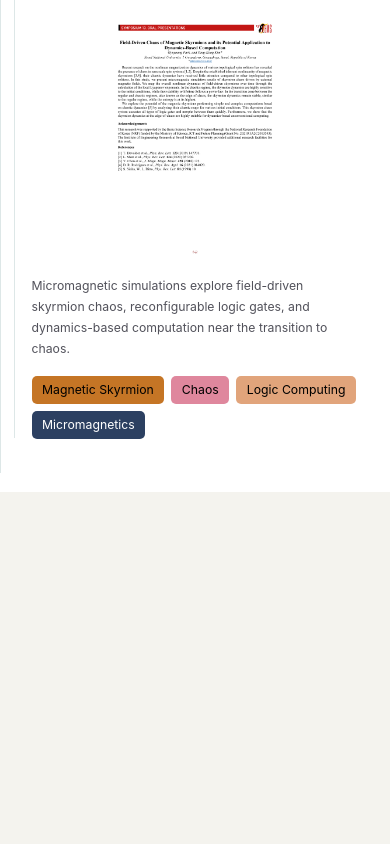
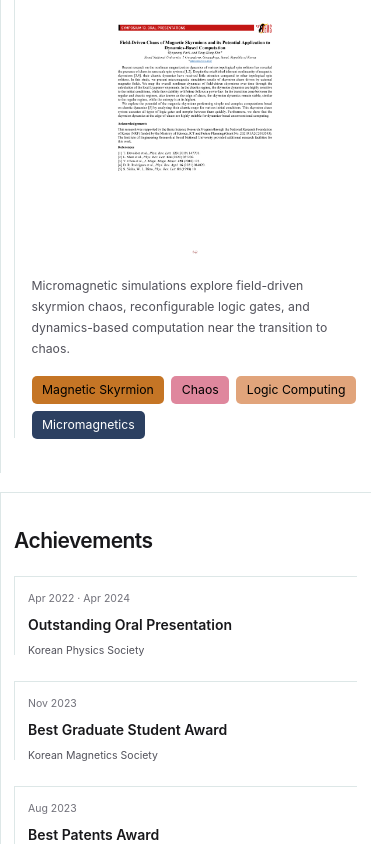
Before and after one commit to gyuyoungpark/gyuyoungpark.github.io, a React (Vite) app: page / in a window 390 px wide. Shown: the part 11156-12000 px from the top of the page. Before the commit the page ends 11648 px from the top, so only its background shows below. Built offline with nearby package versions, Linux system fonts and the light colour scheme; a web font is replaced by a local one.

Commit message:
Add compact achievements cards from CV honors and awards

```diff
--- a/src/App.tsx
+++ b/src/App.tsx
@@ -5,9 +5,11 @@ import { FeaturesSection } from '@/components/FeaturesSection';
 import { ColumnsSection } from '@/components/ColumnsSection';
 import { ColumnArticle } from '@/components/ColumnArticle';
 import { ContentArticle } from '@/components/ContentArticle';
+import { AchievementsSection } from '@/components/AchievementsSection';
+import { AchievementArticle } from '@/components/AchievementArticle';
 import { useEffect, useRef, useState } from 'react';
 import { ActivitiesSection } from '@/components/ActivitiesSection';
-import { articles, activities } from '@/data/content';
+import { articles, activities, achievements } from '@/data/content';
 import { columns, getColumnById } from '@/data/columns';
 import { filterByKeywords, keywordSelectionHref, keywordsFromHash, toggleKeyword } from '@/lib/keywords';
 import { KeywordSelectionContext } from '@/lib/keywordSelection';
@@ -31,11 +33,13 @@ function App() {
   const column = route?.section === 'columns' ? getColumnById(route.id) : undefined;
   const item = route?.section === 'research' ? articles.find((article) => article.id === route.id)
     : route?.section === 'activities' ? activities.find((activity) => activity.id === route.id) : undefined;
+  const achievement = route?.section === 'achievements' ? achievements.find((record) => record.id === route.id) : undefined;
   const isDetail = Boolean(route);
   const filteredArticles = filterByKeywords(articles, selectedKeywords);
   const filteredColumns = filterByKeywords(columns, selectedKeywords);
   const filteredActivities = filterByKeywords(activities, selectedKeywords);
-  const matchingCount = filteredArticles.length + filteredColumns.length + filteredActivities.length;
+  const filteredAchievements = filterByKeywords(achievements, selectedKeywords);
+  const matchingCount = filteredArticles.length + filteredColumns.length + filteredActivities.length + filteredAchievements.length;
 
   function selectKeywords(keywords: string[]) {
     selectionRef.current = keywords;
@@ -86,6 +90,7 @@ function App() {
       <main className="site-shell bg-white">
         {route ? column ? <ColumnArticle key={column.id} column={column} />
           : item ? <ContentArticle key={`${route.section}-${item.id}`} item={item} />
+          : achievement ? <AchievementArticle key={achievement.id} achievement={achievement} />
           : <article className="mx-auto max-w-[820px] px-5 py-14 sm:px-10">
             <h1 className="text-3xl font-semibold">Page not found</h1>
             <a href="/#top" className="mt-6 inline-block text-sm underline underline-offset-4">Back to home</a>
@@ -97,6 +102,7 @@ function App() {
         <FeaturesSection articles={filteredArticles} />
         <ColumnsSection columns={filteredColumns} />
         <ActivitiesSection activities={filteredActivities} />
+        <AchievementsSection achievements={filteredAchievements} />
         </>}
       </main>
     </div>
--- /dev/null
+++ b/src/components/AchievementArticle.tsx
@@ -0,0 +1,24 @@
+import { useEffect, useRef } from 'react';
+import type { Achievement } from '@/types';
+import { KeywordTags } from './KeywordTags';
+
+export function AchievementArticle({ achievement }: { achievement: Achievement }) {
+  const titleRef = useRef<HTMLHeadingElement>(null);
+  useEffect(() => {
+    const previousTitle = document.title;
+    document.title = `${achievement.title} | Gyuyoung Park`;
+    window.scrollTo({ top: 0, behavior: 'instant' });
+    titleRef.current?.focus({ preventScroll: true });
+    return () => { document.title = previousTitle; };
+  }, [achievement.title]);
+
+  return (
+    <article lang="en" className="trimmed-borders mx-auto max-w-[820px] px-5 py-10 sm:px-10 sm:py-14">
+      <a href="/#achievements" className="mb-6 inline-block text-sm text-zinc-600 hover:text-black">← Back to Achievements</a>
+      <p className="mb-4 text-sm leading-6 text-zinc-500">{achievement.dateLabel}</p>
+      <h1 ref={titleRef} tabIndex={-1} className="text-3xl font-semibold leading-snug tracking-tight outline-none sm:text-4xl">{achievement.title}</h1>
+      {achievement.organization && <p className="mt-6 text-base leading-8 text-zinc-700">{achievement.organization}</p>}
+      <KeywordTags tags={achievement.tags} className="mt-8" />
+    </article>
+  );
+}
--- /dev/null
+++ b/src/components/AchievementsSection.tsx
@@ -0,0 +1,22 @@
+import type { Achievement } from '@/types';
+import { contentHref } from '@/lib/contentRoutes';
+
+export function AchievementsSection({ achievements }: { achievements: Achievement[] }) {
+  if (!achievements.length) return null;
+  return (
+    <section id="achievements" lang="en" className="trimmed-borders scroll-mt-28 px-4 py-10 sm:px-6 lg:px-8">
+      <h2 className="text-2xl font-semibold tracking-tight text-zinc-900">Achievements</h2>
+      <div className="mt-6 grid gap-[7px] sm:grid-cols-2 xl:grid-cols-4">
+        {achievements.map((achievement) => (
+          <article key={achievement.id} id={`achievement-item-${achievement.id}`} className="trimmed-borders bg-white p-4">
+            <a href={contentHref('achievements', achievement.id)} className="block after:absolute after:inset-0 after:content-['']">
+              <p className="text-xs leading-5 text-zinc-500">{achievement.dateLabel}</p>
+              <h3 className="mt-2 text-base font-semibold leading-6 text-zinc-900">{achievement.title}</h3>
+              {achievement.organization && <p className="mt-2 text-xs leading-5 text-zinc-600">{achievement.organization}</p>}
+            </a>
+          </article>
+        ))}
+      </div>
+    </section>
+  );
+}
--- /dev/null
+++ b/src/data/achievements.json
@@ -0,0 +1,64 @@
+[
+  {
+    "id": "outstanding-oral-presentation-kps",
+    "title": "Outstanding Oral Presentation",
+    "organization": "Korean Physics Society",
+    "date": "2024-04",
+    "dateLabel": "Apr 2022 · Apr 2024",
+    "tags": []
+  },
+  {
+    "id": "best-graduate-student-2023",
+    "title": "Best Graduate Student Award",
+    "organization": "Korean Magnetics Society",
+    "date": "2023-11",
+    "dateLabel": "Nov 2023",
+    "tags": []
+  },
+  {
+    "id": "best-patents-2023",
+    "title": "Best Patents Award",
+    "organization": "Samsung Electronics, Ltd.",
+    "date": "2023-08",
+    "dateLabel": "Aug 2023",
+    "tags": []
+  },
+  {
+    "id": "bk-excellent-research-talent-2022",
+    "title": "BK Excellent Research Talent Fellowship",
+    "organization": "Brain Korea 21",
+    "date": "2022-05",
+    "dateLabel": "May 2022",
+    "tags": []
+  },
+  {
+    "id": "academic-excellence-scholarship",
+    "title": "Academic Excellence Scholarship",
+    "date": "2018",
+    "dateLabel": "Spring 2015 · Fall 2015 · Spring 2018",
+    "tags": []
+  },
+  {
+    "id": "education-research-foundation-2017",
+    "title": "Scholarship from Education and Research Foundation",
+    "organization": "College of Engineering, SNU",
+    "date": "2017-06",
+    "dateLabel": "Jun 2017",
+    "tags": []
+  },
+  {
+    "id": "national-science-technology-2016",
+    "title": "National Science & Technology Scholarship",
+    "organization": "Korea Student Aid Foundation",
+    "date": "2016",
+    "dateLabel": "Spring & Fall 2016",
+    "tags": []
+  },
+  {
+    "id": "merit-based-scholarship-2014",
+    "title": "Merit Based Scholarship",
+    "date": "2014",
+    "dateLabel": "Spring & Fall 2014",
+    "tags": []
+  }
+]
--- /dev/null
+++ b/src/data/achievements.ts
@@ -0,0 +1,6 @@
+import type { Achievement } from '@/types';
+import records from './achievements.json';
+
+const achievementRecords: Achievement[] = records;
+
+export const achievements = achievementRecords.slice().sort((first, second) => second.date.localeCompare(first.date));
--- a/src/data/content.ts
+++ b/src/data/content.ts
@@ -5,6 +5,7 @@ export const navItems: NavItem[] = [
   { label: 'Research', href: '#research' },
   { label: 'VAGUE', href: '#columns' },
   { label: 'Activities', href: '#activities' },
+  { label: 'Achievements', href: '#achievements' },
 ];
 
 export const tagColors = [
@@ -115,6 +116,7 @@ export { researchArticles as articles } from './research';
 
 
 export { activities } from './activities';
+export { achievements } from './achievements';
 
 // TODO: 실제 Collaborator 항목으로 채우기 — 타일은 유지, 내용은 비워 둠
 export const cabinetItems: CabinetItem[] = [
--- a/src/data/keywordIndex.ts
+++ b/src/data/keywordIndex.ts
@@ -1,4 +1,4 @@
-import { articles, activities } from './content';
+import { articles, activities, achievements } from './content';
 import { columns } from './columns';
 import { buildKeywordIndex, normalizeKeyword, type KeywordContent } from '@/lib/keywords';
 import { contentHref } from '@/lib/contentRoutes';
@@ -33,6 +33,13 @@ export const keywordContents: KeywordContent[] = [
     href: contentHref('activities', activity.id),
     tags: activity.tags,
   })),
+  ...achievements.map((achievement): KeywordContent => ({
+    id: achievement.id,
+    title: achievement.title,
+    section: 'Achievements',
+    href: contentHref('achievements', achievement.id),
+    tags: achievement.tags,
+  })),
 ];
 
 export const keywordIndex = buildKeywordIndex(keywordContents, themeKeywords);
--- a/src/lib/contentRoutes.ts
+++ b/src/lib/contentRoutes.ts
@@ -1,11 +1,11 @@
-export type ContentSection = 'research' | 'activities' | 'columns';
+export type ContentSection = 'research' | 'activities' | 'columns' | 'achievements';
 
 export function contentHref(section: ContentSection, id: string): string {
   return `/#/${section}/${encodeURIComponent(id)}`;
 }
 
 export function contentRouteFromHash(hash: string): { section: ContentSection; id: string } | null {
-  const match = /^#\/(research|activities|columns)\/([^/]+)$/.exec(hash);
+  const match = /^#\/(research|activities|columns|achievements)\/([^/]+)$/.exec(hash);
   if (!match) return null;
   try {
     const id = decodeURIComponent(match[2]);
--- a/src/lib/keywords.ts
+++ b/src/lib/keywords.ts
@@ -1,7 +1,7 @@
 export interface KeywordContent {
   id: string;
   title: string;
-  section: 'Research' | 'VAGUE' | 'Activities';
+  section: 'Research' | 'VAGUE' | 'Activities' | 'Achievements';
   href: string;
   tags: readonly (string | { name: string })[];
 }
--- a/src/types/index.ts
+++ b/src/types/index.ts
@@ -49,6 +49,15 @@ export interface Activity {
   tags: (string | Tag)[];
 }
 
+export interface Achievement {
+  id: string;
+  title: string;
+  organization?: string;
+  date: string;
+  dateLabel: string;
+  tags: (string | Tag)[];
+}
+
 export interface CabinetItem {
   id: string;
   title: string;
```
Also changed, not shown: 3 other files (tests, documents, lock files or other folders).
